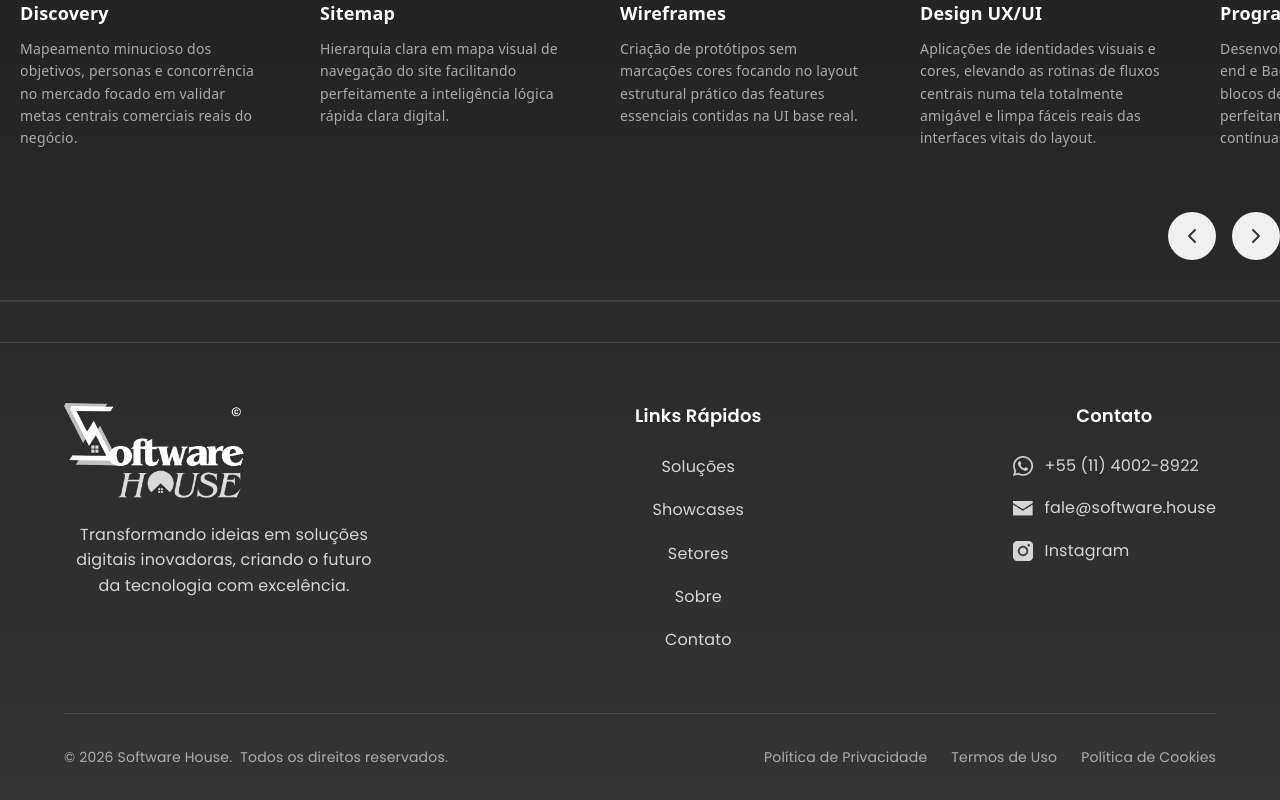
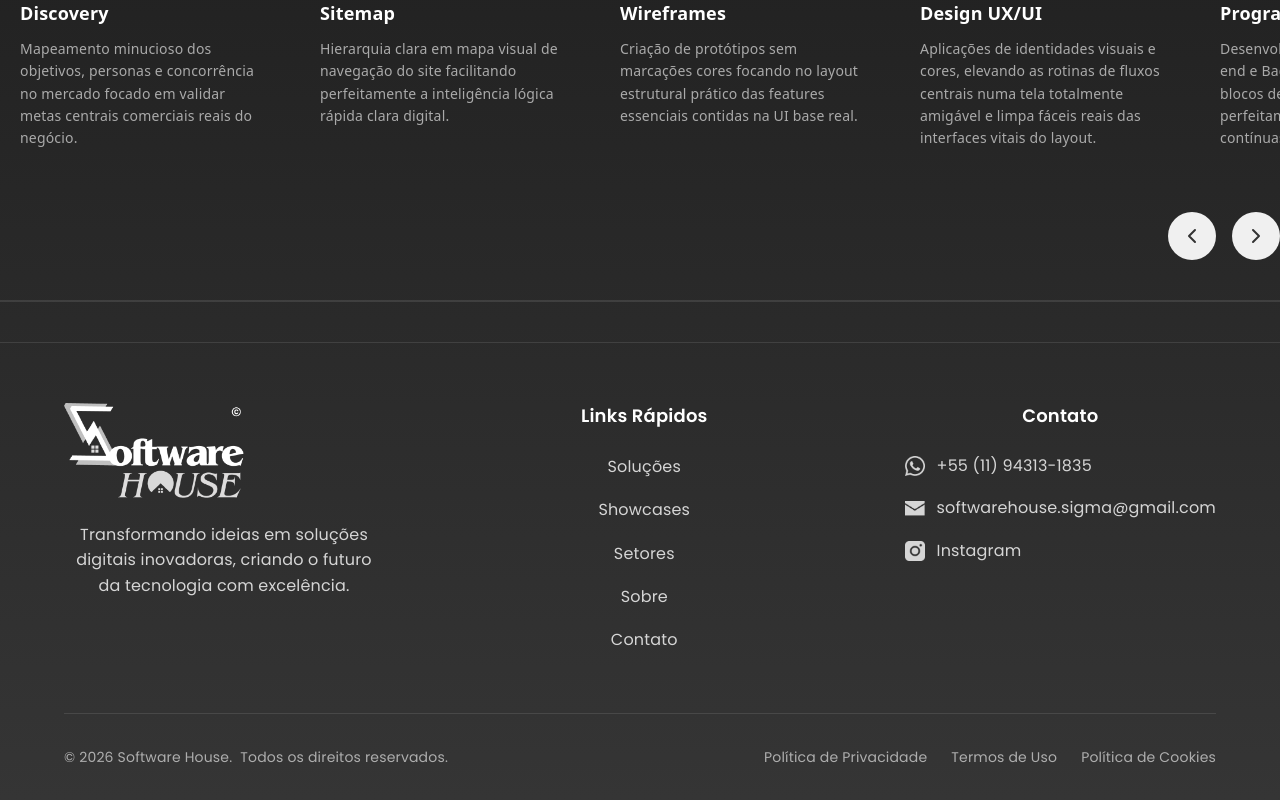
Before and after one commit to Sigma-Software-House/Software-House, a React (Vite) app: page /contato in a window 1280 px wide. Shown: the part 1512-2312 px from the top of the page. Built offline with nearby package versions, Linux system fonts and the light colour scheme.

Commit message:
Fix: corrigir informações de contato do footer

```diff
--- a/src/components/footer/Footer.tsx
+++ b/src/components/footer/Footer.tsx
@@ -32,13 +32,13 @@ const Footer = () => {
                     <div className='footerContactColumn'>
                         <h4 className='footerColumnTitle'>Contato</h4>
                         <div className='footerContactList'>
-                            <a href="https://wa.me/551140028922" className='footerContactItem' target="_blank" rel="noopener noreferrer">
+                            <a href="https://wa.me/5511943131835" className='footerContactItem' target="_blank" rel="noopener noreferrer">
                                 <img className='footerIcon' src="/icons/whatsapp.png" alt="WhatsApp" loading="lazy" decoding="async" />
-                                +55 (11) 4002-8922
+                                +55 (11) 94313-1835
                             </a>
-                            <a href="mailto:fale@software.house" className='footerContactItem'>
+                            <a href="mailto:softwarehouse.sigma@gmail.com" className='footerContactItem'>
                                 <img className='footerIcon' src="/icons/mail.png" alt="Email" loading="lazy" decoding="async" />
-                                fale@software.house
+                                softwarehouse.sigma@gmail.com
                             </a>
                             <a href="https://www.instagram.com/softwarehouse.sigma" className='footerContactItem' target="_blank" rel="noopener noreferrer">
                                 <img className='footerIcon' src="/icons/instagram.png" alt="Instagram" loading="lazy" decoding="async" />
```
